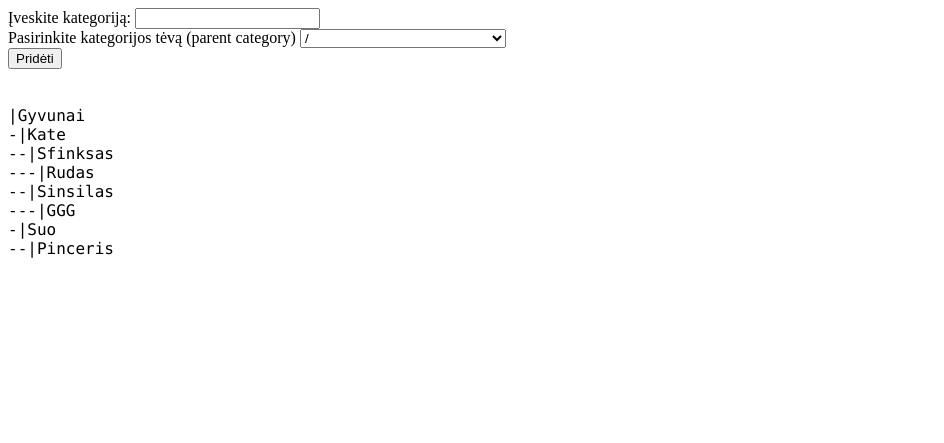
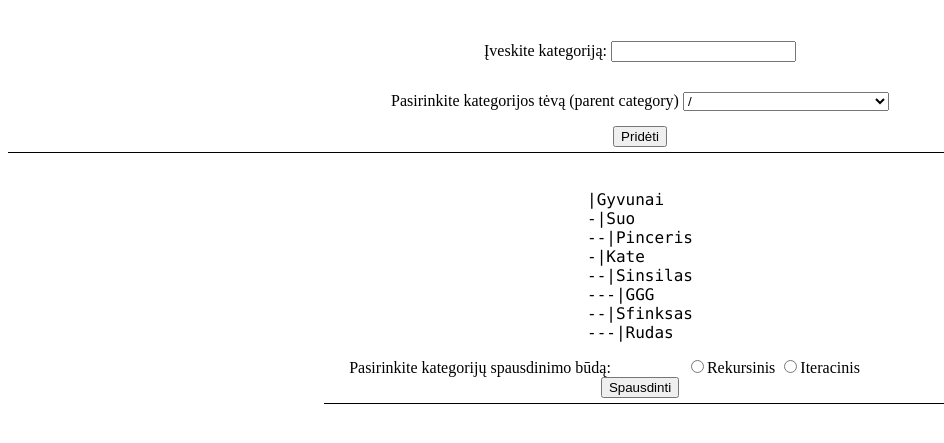
Before and after one commit to Gedridze/Categories, a PHP site: page / in a window 1280 px wide. Shown: the top 443 px of the page, without its empty margins (0-944 px from the left). Run offline with PHP 8.4, Linux system fonts and the light colour scheme; data comes from the database, SQL or seed files in the repository; both versions use the stored data as it was after the commit.

Commit message:
Added simple design Form to choose category printing type

```diff
--- a/Category.php
+++ b/Category.php
@@ -25,11 +25,11 @@ class Category{
         return $depth;
     }
 
-    function printChildren($level){
+    function printChildrenRecursive($level){
         $childCategories = $GLOBALS['database']->getChildCategories($this->id);
         foreach ($childCategories as $child) {
            echo "</br>".str_repeat("-", $level).'|'.$child->name;
-           $child->printChildren($level + 1);
+           $child->printChildrenRecursive($level + 1);
         }
     }
 
@@ -46,7 +46,6 @@ class Category{
     function printChildrenIterative(){
         $stack = array();
         array_push($stack, $this);
-        $level = 0;
         while(count($stack) != 0){
             $topCategory = array_pop($stack);
             foreach($GLOBALS['database']->getChildCategories($topCategory->id) as $child){
--- a/index.php
+++ b/index.php
@@ -8,21 +8,44 @@ and open the template in the editor.
     <head>
         <meta charset="UTF-8">
         <title></title>
+        <style>
+            div {
+                width:50%;
+                display: inline-block;
+            }
+            .form-content {
+                padding: 15px;
+            }
+            .categories{
+                font-family: Consolas, monaco, monospace;
+                width: auto;
+                text-align: justify;
+            }
+            form{
+                border-bottom: 1px solid;
+                padding-bottom: 5px;
+            }
+        </style>
+
     </head>
-    <body>
+    <body style="text-align: center">
         <?php
               include 'Database.php';
               $GLOBALS['database'] = new Database();
               include 'Category.php';
-              if ($_POST != null){
+              if (isset($_POST['category'])){
                   $database->addCategory(new Category(null, $_POST['category'], $_POST['parent']));
               }
               $categories = $database->getAllCategories();
         ?>
+        <br style="width: 50%; display: inline-block">
         <form action="index.php" method="post">
+            <div class="form-content">
                 <label for="category">Įveskite kategoriją: </label>
                 <input type="text" name="category">
+            </div>
             <br>
+            <div class="form-content">
                 <label for="parent">Pasirinkite kategorijos tėvą (parent category)</label>
                 <select name="parent">
                     <option value="0">/</option>
@@ -33,15 +56,34 @@ and open the template in the editor.
                     }
                     ?>
                 </select>
+            </div>
             <br>
             <button type="submit">Pridėti</button>
         </form>
+
         </br>
-        <div style='font-family: Consolas, monaco, monospace;'>
+        <div class="categories">
         <?php  $rootCategories = $database->getChildCategories(0);
             foreach ($rootCategories as $category) {
+                if(!isset($_POST['printType']) || $_POST['printType'] == 'recursive'){
+                    echo "</br>".str_repeat("-", 0).'|'.$category->name;
+                    $category->printChildrenRecursive(1);
+                }
+                else if ($_POST['printType'] == 'iterative'){
                     $category->printChildrenIterative();
+                }
         }?>
+        </div>
+        </br>
+        <div class="form-content">
+            <form action="index.php" method="post">
+                <label for="printTypeForm">Pasirinkite kategorijų spausdinimo būdą: </label>
+                <div name="printTypeForm">
+                    <input type="radio" name="printType" value="recursive">Rekursinis
+                    <input type="radio" name="printType" value="iterative">Iteracinis
+                </div>
+                <button type="submit">Spausdinti</button>
+            </form>
         </div>
     </body>
 </html>
```
Also changed, not shown: categories.db. Lines whose indentation alone changed are shown as unchanged.
